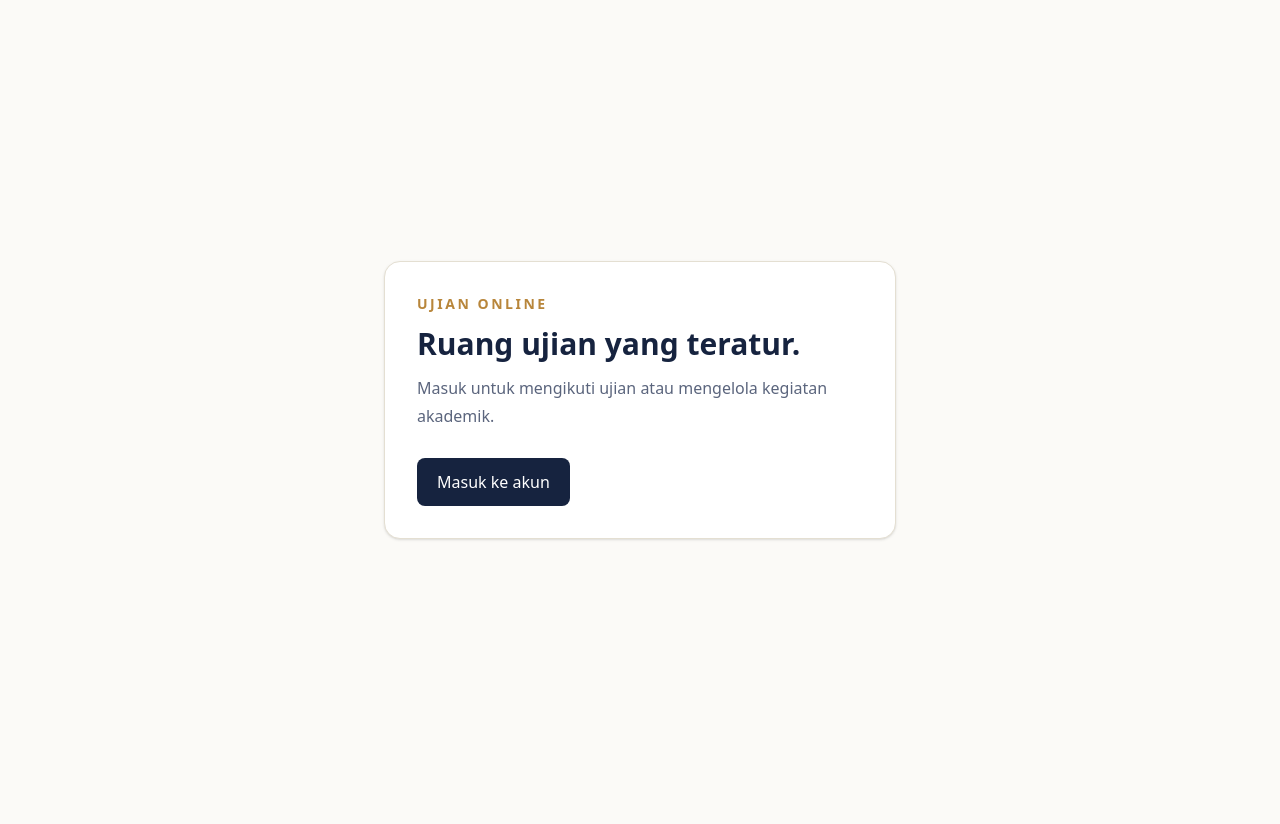
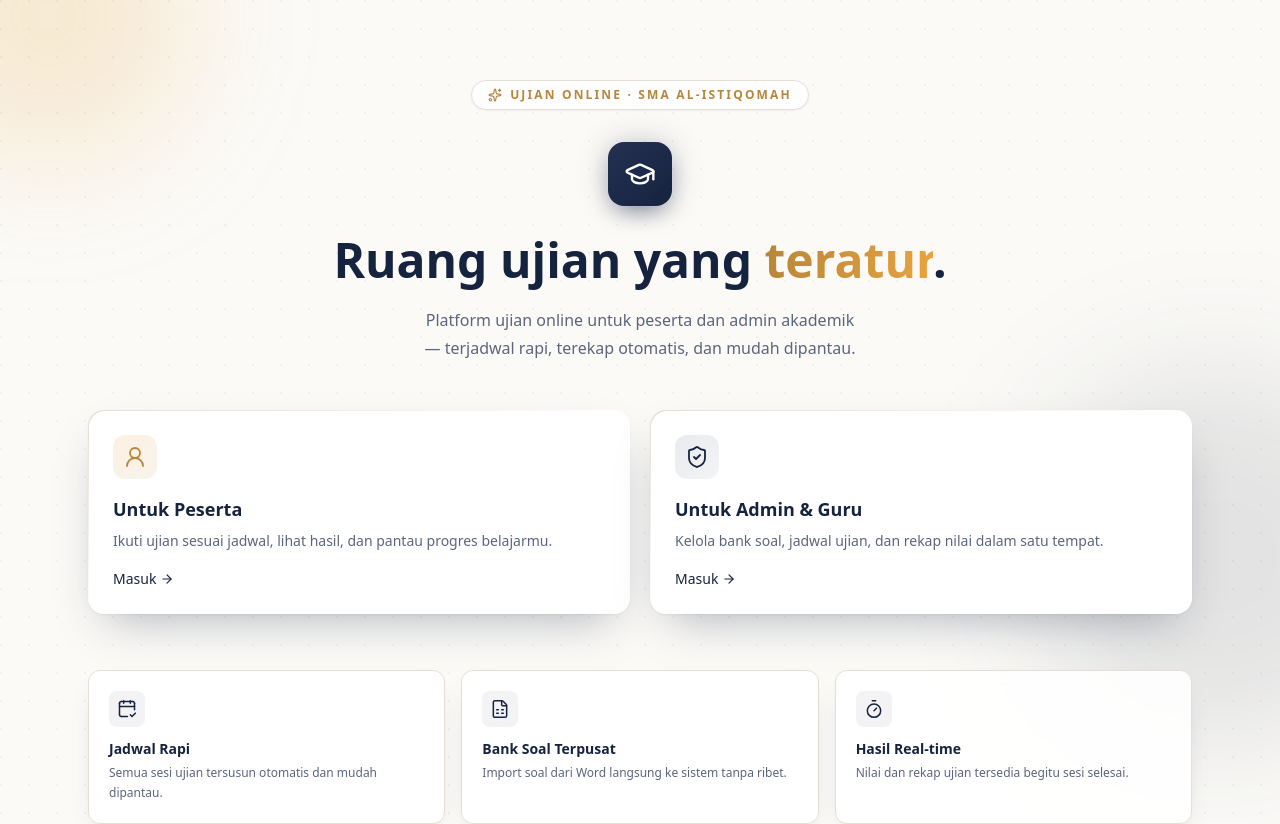
Before and after one commit to albasyari04/ujian-online, a Next.js app: page / in a window 1280 px wide. Shown: the top 824 px of the page. Before the commit the page ends 800 px from the top, so only its background shows below. Built offline with nearby package versions, Linux system fonts and the light colour scheme; no server answers.

Commit message:
update page root

```diff
--- a/package.json
+++ b/package.json
@@ -12,6 +12,7 @@
     "@prisma/client": "^6.19.3",
     "bcryptjs": "^3.0.3",
     "dotenv": "^17.4.2",
+    "lucide-react": "^1.47.0",
     "mammoth": "^1.12.2",
     "next": "16.3.4",
     "next-auth": "^4.24.15",
--- a/src/app/page.tsx
+++ b/src/app/page.tsx
@@ -1,6 +1,16 @@
 import Link from "next/link"
 import { getServerSession } from "next-auth"
 import { redirect } from "next/navigation"
+import {
+	GraduationCap,
+	ShieldCheck,
+	UserRound,
+	CalendarCheck2,
+	FileSpreadsheet,
+	Timer,
+	ArrowRight,
+	Sparkles,
+} from "lucide-react"
 
 import { authOptions } from "@/lib/auth"
 
@@ -15,15 +25,166 @@ export default async function HomePage() {
 	}
 
 	return (
-		<main className="flex min-h-screen items-center justify-center bg-[#fbfaf7] px-6 dark:bg-[#0b1120]">
-			<section className="w-full max-w-lg rounded-2xl border border-[#e4dfd2] bg-white p-8 shadow-sm dark:border-white/10 dark:bg-[#141c30]">
-				<p className="text-sm font-semibold uppercase tracking-[0.18em] text-[#b8863b] dark:text-[#e8a33d]">Ujian Online</p>
-				<h1 className="mt-3 text-3xl font-semibold text-[#16233f] dark:text-white">Ruang ujian yang teratur.</h1>
-				<p className="mt-3 leading-7 text-[#5b657d] dark:text-white/60">Masuk untuk mengikuti ujian atau mengelola kegiatan akademik.</p>
-				<Link href="/login" className="mt-7 inline-flex rounded-lg bg-[#16233f] px-5 py-3 font-medium text-white hover:bg-[#233052]">
+		<main className="relative min-h-screen overflow-hidden bg-[#fbfaf7] dark:bg-[#0b1120]">
+			{/* ============ DEKORASI LATAR ============ */}
+			<div className="pointer-events-none absolute inset-0 overflow-hidden">
+				<div className="absolute -top-32 -left-24 h-72 w-72 rounded-full bg-[#e8a33d]/20 blur-3xl dark:bg-[#e8a33d]/10" />
+				<div className="absolute top-1/3 -right-32 h-96 w-96 rounded-full bg-[#16233f]/10 blur-3xl dark:bg-[#00a7ff]/10" />
+				<div
+					className="absolute inset-0 opacity-[0.35] dark:opacity-[0.08]"
+					style={{
+						backgroundImage:
+							"radial-gradient(circle at 1px 1px, rgba(22,35,63,0.15) 1px, transparent 0)",
+						backgroundSize: "28px 28px",
+					}}
+				/>
+			</div>
+
+			<div className="relative mx-auto flex min-h-screen w-full max-w-6xl flex-col items-center px-6 py-16 sm:py-20">
+				{/* ============ BRAND BADGE ============ */}
+				<div className="mb-8 flex items-center gap-2 rounded-full border border-[#e4dfd2] bg-white/80 px-4 py-1.5 shadow-[0_1px_2px_rgba(22,35,63,0.06)] backdrop-blur dark:border-white/10 dark:bg-white/5">
+					<Sparkles className="h-3.5 w-3.5 text-[#b8863b] dark:text-[#e8a33d]" />
+					<span className="text-xs font-semibold uppercase tracking-[0.18em] text-[#b8863b] dark:text-[#e8a33d]">
+						Ujian Online · SMA Al-Istiqomah
+					</span>
+				</div>
+
+				{/* ============ HERO ============ */}
+				<div className="flex flex-col items-center text-center">
+					<div className="relative mb-6">
+						<div className="absolute inset-0 rounded-2xl bg-[#16233f] blur-lg opacity-20 dark:bg-[#00a7ff]/30" />
+						<div className="relative flex h-16 w-16 items-center justify-center rounded-2xl bg-gradient-to-br from-[#233052] to-[#16233f] shadow-[0_10px_25px_-8px_rgba(22,35,63,0.55)] ring-1 ring-white/10">
+							<GraduationCap className="h-8 w-8 text-white" strokeWidth={1.8} />
+						</div>
+					</div>
+
+					<h1 className="max-w-2xl text-4xl font-semibold leading-tight text-[#16233f] sm:text-5xl dark:text-white">
+						Ruang ujian yang{" "}
+						<span className="bg-gradient-to-r from-[#b8863b] to-[#e8a33d] bg-clip-text text-transparent">
+							teratur
+						</span>
+						.
+					</h1>
+					<p className="mt-4 max-w-md leading-7 text-[#5b657d] dark:text-white/60">
+						Platform ujian online untuk peserta dan admin akademik — terjadwal rapi,
+						terekap otomatis, dan mudah dipantau.
+					</p>
+				</div>
+
+				{/* ============ KARTU PERAN (3D) ============ */}
+				<div className="mt-12 grid w-full gap-5 sm:grid-cols-2">
+					<RoleCard
+						icon={<UserRound className="h-6 w-6" strokeWidth={1.8} />}
+						title="Untuk Peserta"
+						description="Ikuti ujian sesuai jadwal, lihat hasil, dan pantau progres belajarmu."
+						href="/login"
+						accent="gold"
+					/>
+					<RoleCard
+						icon={<ShieldCheck className="h-6 w-6" strokeWidth={1.8} />}
+						title="Untuk Admin & Guru"
+						description="Kelola bank soal, jadwal ujian, dan rekap nilai dalam satu tempat."
+						href="/login"
+						accent="navy"
+					/>
+				</div>
+
+				{/* ============ FITUR UNGGULAN ============ */}
+				<div className="mt-14 grid w-full gap-4 sm:grid-cols-3">
+					<FeatureCard
+						icon={<CalendarCheck2 className="h-5 w-5" strokeWidth={1.8} />}
+						title="Jadwal Rapi"
+						description="Semua sesi ujian tersusun otomatis dan mudah dipantau."
+					/>
+					<FeatureCard
+						icon={<FileSpreadsheet className="h-5 w-5" strokeWidth={1.8} />}
+						title="Bank Soal Terpusat"
+						description="Import soal dari Word langsung ke sistem tanpa ribet."
+					/>
+					<FeatureCard
+						icon={<Timer className="h-5 w-5" strokeWidth={1.8} />}
+						title="Hasil Real-time"
+						description="Nilai dan rekap ujian tersedia begitu sesi selesai."
+					/>
+				</div>
+
+				{/* ============ CTA UTAMA ============ */}
+				<Link
+					href="/login"
+					className="group mt-14 inline-flex items-center gap-2 rounded-xl bg-gradient-to-br from-[#233052] to-[#16233f] px-6 py-3.5 font-medium text-white shadow-[0_12px_30px_-10px_rgba(22,35,63,0.6)] transition-all hover:-translate-y-0.5 hover:shadow-[0_16px_36px_-8px_rgba(22,35,63,0.65)]"
+				>
 					Masuk ke akun
+					<ArrowRight className="h-4 w-4 transition-transform group-hover:translate-x-0.5" />
 				</Link>
-			</section>
+
+				<p className="mt-16 text-xs text-[#9aa2b4] dark:text-white/30">
+					© {new Date().getFullYear()} SMA Al-Istiqomah — Ujian Online
+				</p>
+			</div>
 		</main>
 	)
 }
+
+/* =========================================================
+   KARTU PERAN — kartu besar bergaya 3D (border gradient + elevasi)
+   ========================================================= */
+function RoleCard({
+	icon,
+	title,
+	description,
+	href,
+	accent,
+}: {
+	icon: React.ReactNode
+	title: string
+	description: string
+	href: string
+	accent: "gold" | "navy"
+}) {
+	const iconWrapClass =
+		accent === "gold"
+			? "bg-gradient-to-br from-[#e8a33d]/15 to-[#b8863b]/10 text-[#b8863b] dark:text-[#e8a33d]"
+			: "bg-gradient-to-br from-[#233052]/10 to-[#16233f]/5 text-[#16233f] dark:text-[#7fa7e8]"
+
+	return (
+		<Link
+			href={href}
+			className="group relative rounded-2xl bg-gradient-to-br from-[#e4dfd2] via-white to-white p-[1px] shadow-[0_1px_2px_rgba(22,35,63,0.05),0_20px_45px_-18px_rgba(22,35,63,0.35)] transition-all hover:-translate-y-1 hover:shadow-[0_1px_2px_rgba(22,35,63,0.06),0_28px_55px_-16px_rgba(22,35,63,0.4)] dark:from-white/10 dark:via-[#141c30] dark:to-[#141c30]"
+		>
+			<div className="flex h-full flex-col rounded-[1rem] bg-white p-6 dark:bg-[#141c30]">
+				<div className={`mb-4 flex h-11 w-11 items-center justify-center rounded-xl ${iconWrapClass}`}>
+					{icon}
+				</div>
+				<h3 className="text-lg font-semibold text-[#16233f] dark:text-white">{title}</h3>
+				<p className="mt-1.5 text-sm leading-6 text-[#5b657d] dark:text-white/55">{description}</p>
+				<span className="mt-4 inline-flex items-center gap-1 text-sm font-medium text-[#16233f] dark:text-white/80">
+					Masuk
+					<ArrowRight className="h-3.5 w-3.5 transition-transform group-hover:translate-x-0.5" />
+				</span>
+			</div>
+		</Link>
+	)
+}
+
+/* =========================================================
+   KARTU FITUR — kartu kecil dengan elevasi ringan
+   ========================================================= */
+function FeatureCard({
+	icon,
+	title,
+	description,
+}: {
+	icon: React.ReactNode
+	title: string
+	description: string
+}) {
+	return (
+		<div className="rounded-xl border border-[#e4dfd2] bg-white/90 p-5 shadow-[0_1px_2px_rgba(22,35,63,0.04),0_12px_28px_-16px_rgba(22,35,63,0.25)] backdrop-blur transition-all hover:-translate-y-0.5 hover:shadow-[0_1px_2px_rgba(22,35,63,0.05),0_16px_32px_-14px_rgba(22,35,63,0.3)] dark:border-white/10 dark:bg-white/5">
+			<div className="mb-3 flex h-9 w-9 items-center justify-center rounded-lg bg-[#16233f]/5 text-[#16233f] dark:bg-white/10 dark:text-white/80">
+				{icon}
+			</div>
+			<h4 className="text-sm font-semibold text-[#16233f] dark:text-white">{title}</h4>
+			<p className="mt-1 text-xs leading-5 text-[#5b657d] dark:text-white/50">{description}</p>
+		</div>
+	)
+}
```
Also changed, not shown: 1 other file (tests, documents, lock files or other folders).
